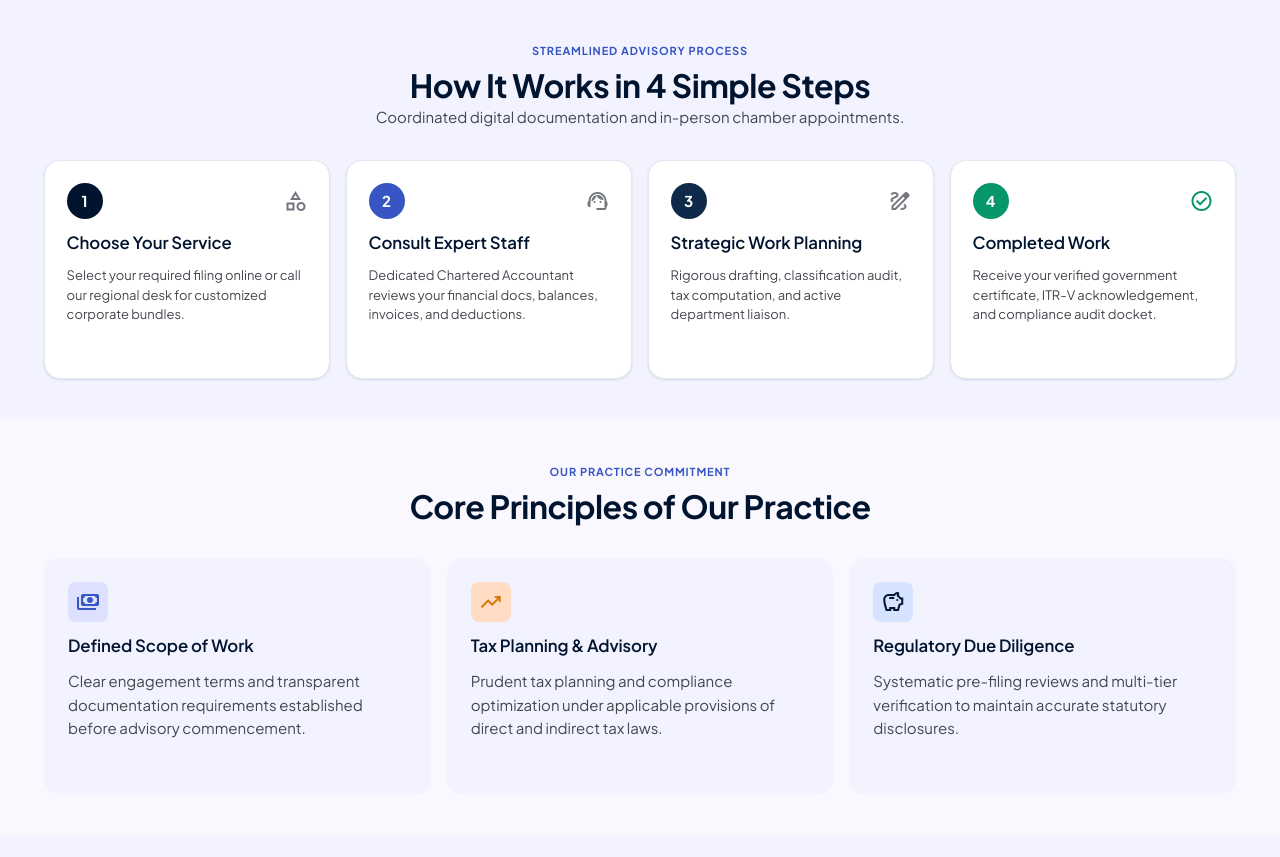
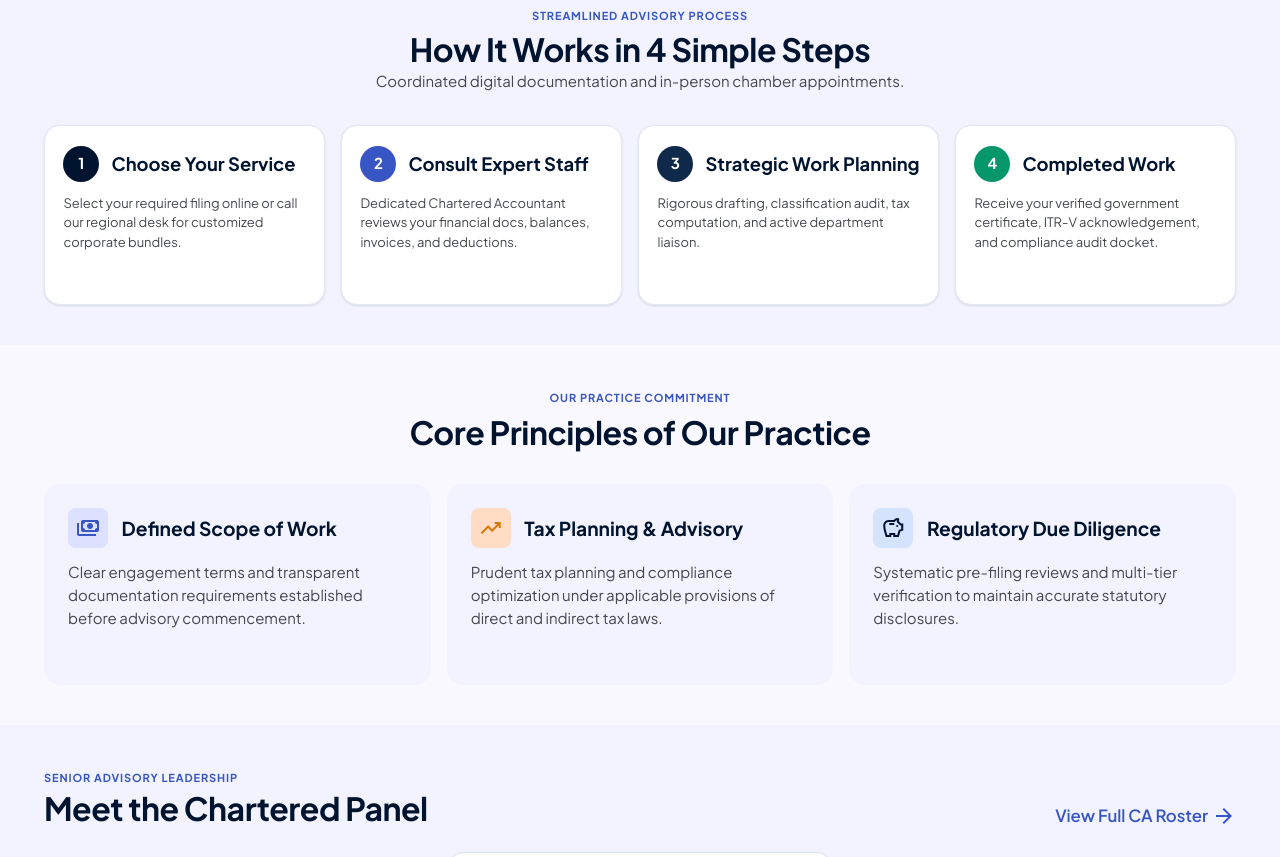
Before and after one commit to anuragpasayat/QTS, a plain HTML site: page index.html in a window 1280 px wide. Shown: the part 2755-3612 px from the top of the page. Drawn offline with nearby package versions, Linux system fonts and the light colour scheme.

Commit message:
Position titles beside icons in feature and process cards, keep step badge on left, ensure single-line title

```diff
--- a/assets/css/style.css
+++ b/assets/css/style.css
@@ -1594,15 +1594,57 @@ select.form-select option:not([value=""]) {
   gap: 0.75rem;
 }
 
+.feature-card-header {
+  display: flex;
+  align-items: center;
+  gap: 0.85rem;
+}
+
+.feature-card-header .stat-icon-wrapper {
+  flex-shrink: 0;
+}
+
+.feature-card-title {
+  font-size: 1.2rem;
+  font-weight: 700;
+  color: var(--primary);
+  margin: 0;
+  line-height: 1.25;
+}
+
 .process-card {
   background-color: var(--surface-container-lowest);
-  padding: 1.35rem;
+  padding: 1.25rem 1.15rem;
   border-radius: var(--radius-xl);
   box-shadow: var(--shadow-sm);
   border: 1px solid var(--border-light);
   display: flex;
   flex-direction: column;
   gap: 0.75rem;
+}
+
+.process-card-header {
+  display: flex;
+  align-items: center;
+  gap: 0.75rem;
+}
+
+.process-card-header .step-badge {
+  flex-shrink: 0;
+}
+
+.process-card-title {
+  font-size: 1.05rem;
+  font-weight: 700;
+  color: var(--primary);
+  margin: 0;
+  line-height: 1.25;
+  white-space: nowrap;
+}
+@media (min-width: 1280px) {
+  .process-card-title {
+    font-size: 1.15rem;
+  }
 }
 
 .step-badge {
--- a/index.html
+++ b/index.html
@@ -661,10 +661,12 @@
         <div class="features-grid">
           <!-- Feature 1 -->
           <div class="feature-card">
+            <div class="feature-card-header">
               <div class="stat-icon-wrapper" style="background-color: var(--secondary-fixed); color: var(--secondary);">
                 <span class="material-symbols-outlined text-[26px]">calculate</span>
               </div>
-            <h3 class="font-headline-sm font-bold text-primary">Taxation Advisory</h3>
+              <h3 class="feature-card-title">Taxation Advisory</h3>
+            </div>
             <p class="font-body-sm text-on-surface-variant">
               Comprehensive advisory and compliance reviews under direct &amp; indirect tax statutes.
             </p>
@@ -672,10 +674,12 @@
 
           <!-- Feature 2 -->
           <div class="feature-card">
+            <div class="feature-card-header">
               <div class="stat-icon-wrapper" style="background-color: var(--primary-fixed); color: var(--primary);">
                 <span class="material-symbols-outlined text-[26px]">encrypted</span>
               </div>
-            <h3 class="font-headline-sm font-bold text-primary">Data Protection</h3>
+              <h3 class="feature-card-title">Data Protection</h3>
+            </div>
             <p class="font-body-sm text-on-surface-variant">
               Secure digital document management safeguarding financial records, PAN details, and corporate credentials.
             </p>
@@ -683,10 +687,12 @@
 
           <!-- Feature 3 -->
           <div class="feature-card">
+            <div class="feature-card-header">
               <div class="stat-icon-wrapper" style="background-color: var(--tertiary-fixed); color: var(--on-tertiary-container);">
                 <span class="material-symbols-outlined text-[26px]">badge</span>
               </div>
-            <h3 class="font-headline-sm font-bold text-primary">Expert Team</h3>
+              <h3 class="feature-card-title">Expert Team</h3>
+            </div>
             <p class="font-body-sm text-on-surface-variant">
               Direct handling by ICAI certified partners, corporate secretarial counsels, and registered high court tax advocates.
             </p>
@@ -694,10 +700,12 @@
 
           <!-- Feature 4 -->
           <div class="feature-card">
+            <div class="feature-card-header">
               <div class="stat-icon-wrapper" style="background-color: var(--secondary-fixed); color: var(--secondary);">
                 <span class="material-symbols-outlined text-[26px]">bolt</span>
               </div>
-            <h3 class="font-headline-sm font-bold text-primary">Prompt Turnaround</h3>
+              <h3 class="feature-card-title">Prompt Turnaround</h3>
+            </div>
             <p class="font-body-sm text-on-surface-variant">
               Fast-track filings with real-time SMS &amp; WhatsApp milestone updates from preparation to final acknowledgement.
             </p>
@@ -803,11 +811,10 @@
         <div class="process-grid">
           <!-- Step 1 -->
           <div class="process-card">
-            <div class="flex items-center justify-between">
+            <div class="process-card-header">
               <span class="step-badge" style="background-color: var(--primary);">1</span>
-              <span class="material-symbols-outlined text-[24px]" style="color: var(--outline);">category</span>
+              <h3 class="process-card-title">Choose Your Service</h3>
             </div>
-            <h3 class="font-headline-sm font-bold text-primary">Choose Your Service</h3>
             <p class="font-body-sm text-on-surface-variant">
               Select your required filing online or call our regional desk for customized corporate bundles.
             </p>
@@ -815,11 +822,10 @@
 
           <!-- Step 2 -->
           <div class="process-card">
-            <div class="flex items-center justify-between">
+            <div class="process-card-header">
               <span class="step-badge" style="background-color: var(--secondary);">2</span>
-              <span class="material-symbols-outlined text-[24px]" style="color: var(--outline);">support_agent</span>
+              <h3 class="process-card-title">Consult Expert Staff</h3>
             </div>
-            <h3 class="font-headline-sm font-bold text-primary">Consult Expert Staff</h3>
             <p class="font-body-sm text-on-surface-variant">
               Dedicated Chartered Accountant reviews your financial docs, balances, invoices, and deductions.
             </p>
@@ -827,11 +833,10 @@
 
           <!-- Step 3 -->
           <div class="process-card">
-            <div class="flex items-center justify-between">
+            <div class="process-card-header">
               <span class="step-badge" style="background-color: var(--primary-container);">3</span>
-              <span class="material-symbols-outlined text-[24px]" style="color: var(--outline);">draw</span>
+              <h3 class="process-card-title">Strategic Work Planning</h3>
             </div>
-            <h3 class="font-headline-sm font-bold text-primary">Strategic Work Planning</h3>
             <p class="font-body-sm text-on-surface-variant">
               Rigorous drafting, classification audit, tax computation, and active department liaison.
             </p>
@@ -839,11 +844,10 @@
 
           <!-- Step 4 -->
           <div class="process-card">
-            <div class="flex items-center justify-between">
+            <div class="process-card-header">
               <span class="step-badge" style="background-color: var(--emerald-green);">4</span>
-              <span class="material-symbols-outlined text-[24px]" style="color: var(--emerald-green);">check_circle</span>
+              <h3 class="process-card-title">Completed Work</h3>
             </div>
-            <h3 class="font-headline-sm font-bold text-primary">Completed Work</h3>
             <p class="font-body-sm text-on-surface-variant">
               Receive your verified government certificate, ITR-V acknowledgement, and compliance audit docket.
             </p>
@@ -863,10 +867,12 @@
         <div class="grid grid-cols-1 md:grid-cols-3 gap-4">
           <!-- Benefit 1 -->
           <div class="feature-card" style="padding: 1.5rem;">
+            <div class="feature-card-header">
               <div class="stat-icon-wrapper" style="background-color: var(--secondary-fixed); color: var(--secondary);">
                 <span class="material-symbols-outlined text-[28px]">payments</span>
               </div>
-            <h3 class="font-headline-sm font-bold text-primary">Defined Scope of Work</h3>
+              <h3 class="feature-card-title">Defined Scope of Work</h3>
+            </div>
             <p class="font-body-md text-on-surface-variant">
               Clear engagement terms and transparent documentation requirements established before advisory commencement.
             </p>
@@ -874,10 +880,12 @@
 
           <!-- Benefit 2 -->
           <div class="feature-card" style="padding: 1.5rem;">
+            <div class="feature-card-header">
               <div class="stat-icon-wrapper" style="background-color: var(--tertiary-fixed); color: var(--on-tertiary-container);">
                 <span class="material-symbols-outlined text-[28px]">trending_up</span>
               </div>
-            <h3 class="font-headline-sm font-bold text-primary">Tax Planning &amp; Advisory</h3>
+              <h3 class="feature-card-title">Tax Planning &amp; Advisory</h3>
+            </div>
             <p class="font-body-md text-on-surface-variant">
               Prudent tax planning and compliance optimization under applicable provisions of direct and indirect tax laws.
             </p>
@@ -885,10 +893,12 @@
 
           <!-- Benefit 3 -->
           <div class="feature-card" style="padding: 1.5rem;">
+            <div class="feature-card-header">
               <div class="stat-icon-wrapper" style="background-color: var(--primary-fixed); color: var(--primary);">
                 <span class="material-symbols-outlined text-[28px]">savings</span>
               </div>
-            <h3 class="font-headline-sm font-bold text-primary">Regulatory Due Diligence</h3>
+              <h3 class="feature-card-title">Regulatory Due Diligence</h3>
+            </div>
             <p class="font-body-md text-on-surface-variant">
               Systematic pre-filing reviews and multi-tier verification to maintain accurate statutory disclosures.
             </p>
```
Lines whose indentation alone changed are shown as unchanged.
